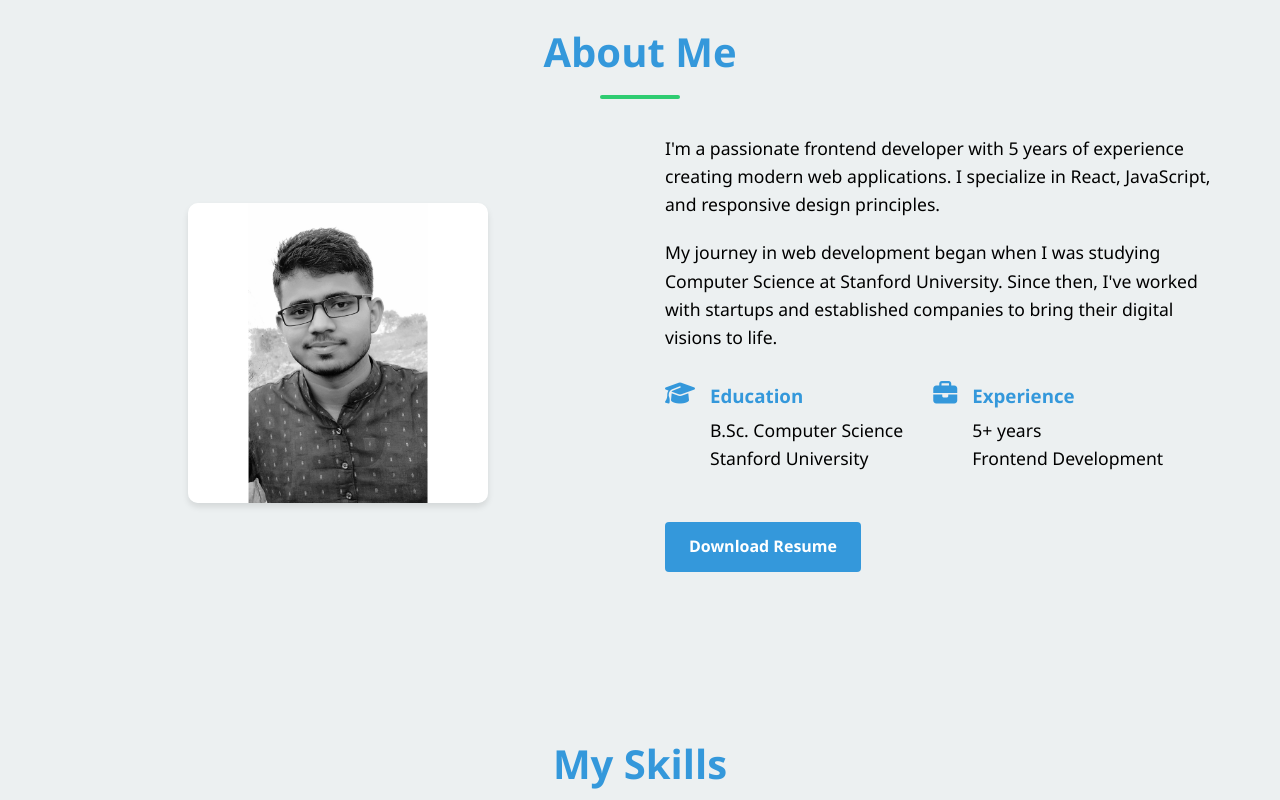
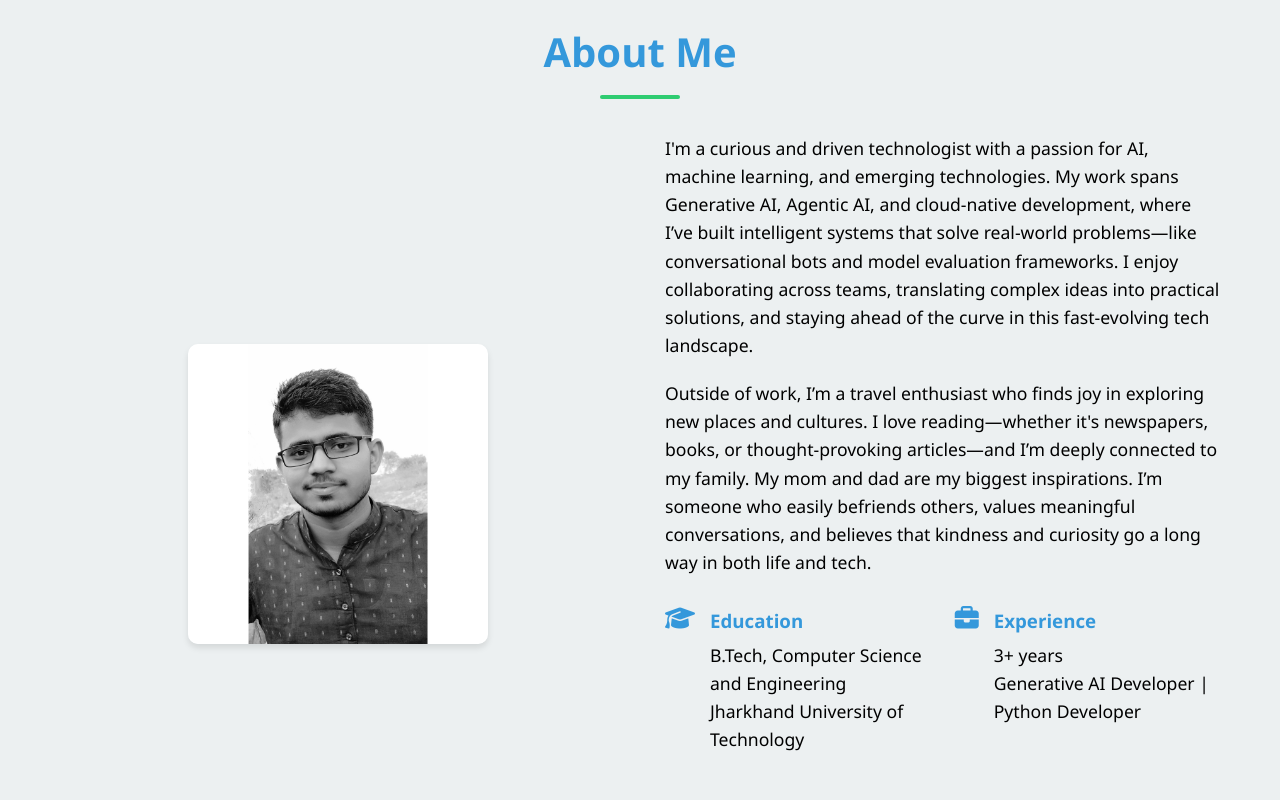
Before and after one commit to naveen1908/portfolio-naveenkumar, a website: page index.html in a window 1280 px wide. Shown: the part 860-1660 px from the top of the page. Drawn offline with Linux system fonts and the light colour scheme.

Commit message:
updated resume and about

```diff
--- a/index.html
+++ b/index.html
@@ -73,25 +73,25 @@
                     <img src="assets/images/profile1.jpg" alt="Naveen Kumar">
                 </div>
                 <div class="about-text">
-                    <p>I'm a passionate frontend developer with 5 years of experience creating modern web applications. I specialize in React, JavaScript, and responsive design principles.</p>
-                    <p>My journey in web development began when I was studying Computer Science at Stanford University. Since then, I've worked with startups and established companies to bring their digital visions to life.</p>
+                    <p>I'm a curious and driven technologist with a passion for AI, machine learning, and emerging technologies. My work spans Generative AI, Agentic AI, and cloud-native development, where I’ve built intelligent systems that solve real-world problems—like conversational bots and model evaluation frameworks. I enjoy collaborating across teams, translating complex ideas into practical solutions, and staying ahead of the curve in this fast-evolving tech landscape.</p>
+                    <p>Outside of work, I’m a travel enthusiast who finds joy in exploring new places and cultures. I love reading—whether it's newspapers, books, or thought-provoking articles—and I’m deeply connected to my family. My mom and dad are my biggest inspirations. I’m someone who easily befriends others, values meaningful conversations, and believes that kindness and curiosity go a long way in both life and tech.</p>
                     <div class="about-details">
                         <div class="detail-item">
                             <i class="fas fa-graduation-cap"></i>
                             <div>
                                 <h3>Education</h3>
-                                <p>B.Sc. Computer Science<br>Stanford University</p>
+                                <p>B.Tech, Computer Science and Engineering<br>Jharkhand University of Technology</p>
                             </div>
                         </div>
                         <div class="detail-item">
                             <i class="fas fa-briefcase"></i>
                             <div>
                                 <h3>Experience</h3>
-                                <p>5+ years<br>Frontend Development</p>
+                                <p>3+ years<br>Generative AI Developer | Python Developer</p>
                             </div>
                         </div>
                     </div>
-                    <a href="#" class="btn btn-primary">Download Resume</a>
+                    <a href="assets/docs/Naveen-Kumar.pdf" class="btn btn-primary" target="_self">Download Resume</a>
                 </div>
             </div>
         </div>
```
Also changed, not shown: 1 other file.
